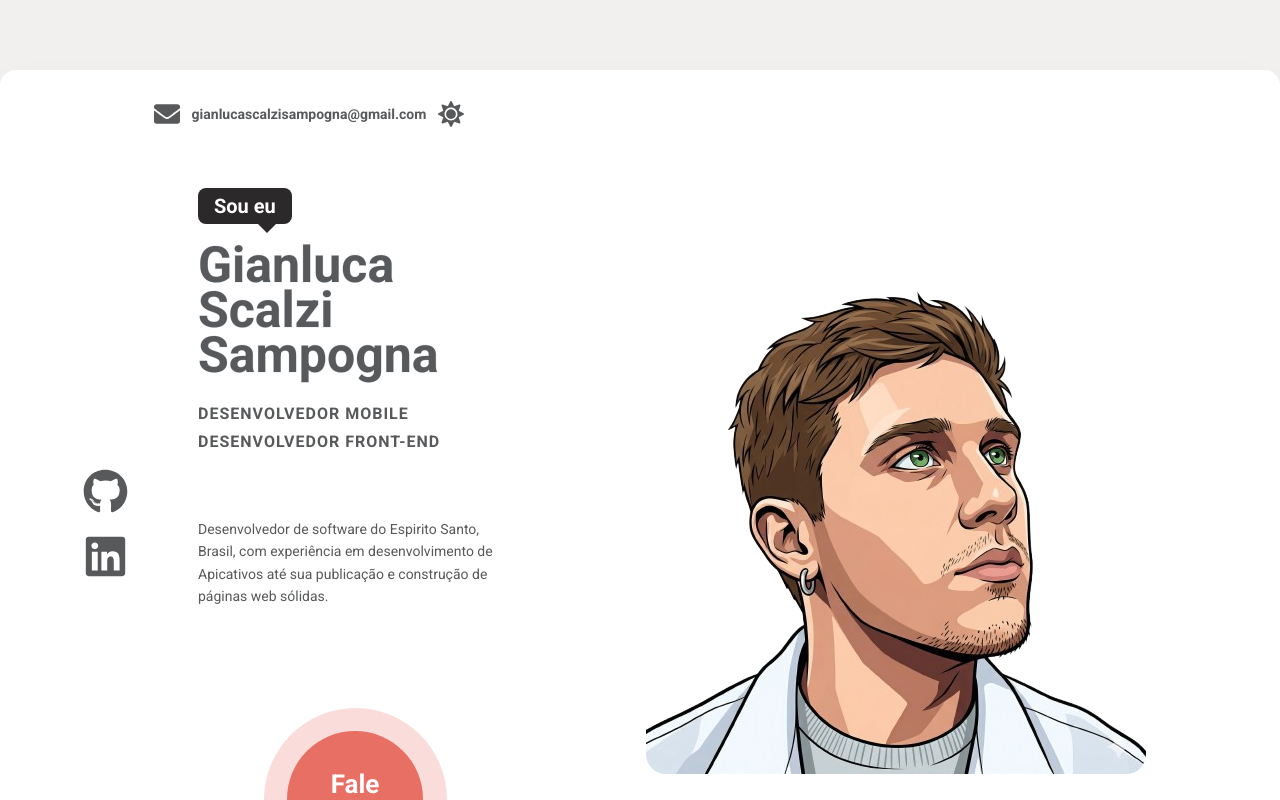
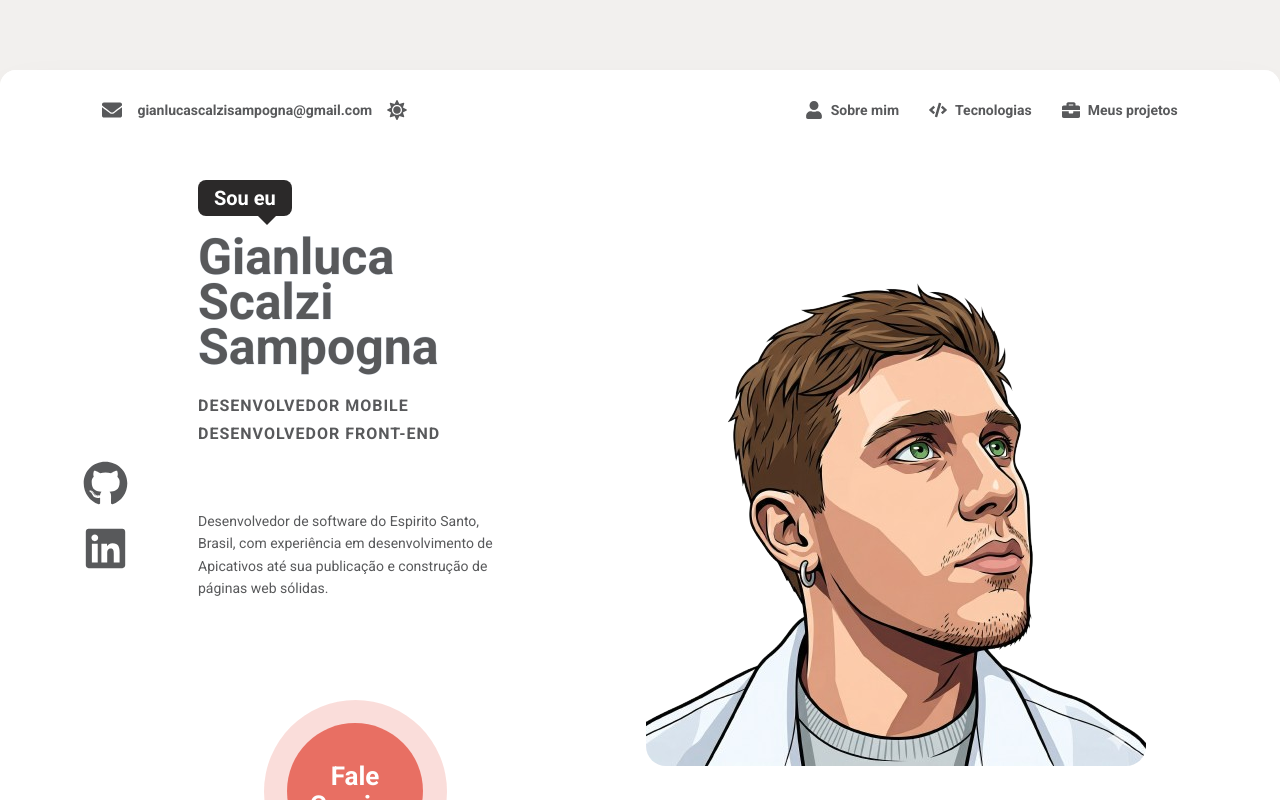
Before and after one commit to gianluca-sampogna/portifolio-gianluca, a React (Vite) app: page / in a window 1280 px wide. Shown: the top 800 px of the page. Built offline with nearby package versions, Linux system fonts and the light colour scheme.

Commit message:
feat (header): Adiciona navegação para módulos importantes

```diff
--- a/src/Views/Home/components/Header/index.tsx
+++ b/src/Views/Home/components/Header/index.tsx
@@ -1,15 +1,33 @@
 import React from "react";
 import { Icon } from "@src/components/Icon";
-import { FaEnvelope, FaSun } from "react-icons/fa";
+import { FaEnvelope, FaSun, FaUser, FaCode, FaBriefcase } from "react-icons/fa";
 import "./styles/index.css";
 
 const Header = () => {
   return (
     <div id="container-header">
-      {/* Remova as divs internas e deixe os elementos soltos */}
-      <Icon as={FaEnvelope} size={26} color="var(--cinza)" />
-      <p>gianlucascalzisampogna@gmail.com</p>
-      <Icon as={FaSun} size={26} color="var(--cinza)" />
+      <div className="conteudo-esquerda">
+        <Icon as={FaEnvelope} size={20} color="var(--cinza)" />
+        <p>gianlucascalzisampogna@gmail.com</p>
+        <Icon as={FaSun} size={20} color="var(--cinza)" />
+      </div>
+
+      <div className="conteudo-direita">
+        <a href="#container-sobre-mim" className="parte">
+          <Icon as={FaUser} size={18} color="var(--cinza)" />
+          <span>Sobre mim</span>
+        </a>
+
+        <a href="#tecnologias" className="parte">
+          <Icon as={FaCode} size={18} color="var(--cinza)" />
+          <span>Tecnologias</span>
+        </a>
+
+        <a href="#meus-projetos-secao" className="parte">
+          <Icon as={FaBriefcase} size={18} color="var(--cinza)" />
+          <span id="meus-projetos">Meus projetos</span>
+        </a>
+      </div>
     </div>
   );
 };
--- a/src/Views/Home/components/Header/styles/index.css
+++ b/src/Views/Home/components/Header/styles/index.css
@@ -1,30 +1,54 @@
 #container-header {
-    height: 88px;
+    height: 80px;
     width: 100%;
     background-color: var(--branco);
-    padding-left: 12%;
+    padding: 0 8%;
 
     display: flex;
     align-items: center;
-    gap: 12px;
+    justify-content: space-between;
+    position: sticky;
+    top: 0;
+    z-index: 1000;
+}
+
+#container-header .conteudo-esquerda {
+    display: flex;
+    align-items: center;
+    gap: 15px;
+}
+
+#container-header .conteudo-direita {
+    display: flex;
+    align-items: center;
+    gap: 30px;
+}
+
+#container-header .conteudo-direita .parte {
+    display: flex;
+    align-items: center;
+    gap: 8px;
+    text-decoration: none;
+    transition: all 0.3s ease;
+    cursor: pointer;
+}
+
+#container-header .conteudo-direita .parte span {
+    font-family: 'Roboto', sans-serif;
+    font-size: 14px;
+    font-weight: 700;
+    color: var(--cinza);
+}
+
+#container-header .conteudo-direita .parte:hover {
+    transform: translateY(-2px);
+    opacity: 0.7;
 }
 
 #container-header p {
     font-family: 'Roboto', sans-serif;
     font-size: 14px;
     font-weight: 700;
-    line-height: 21px;
-    letter-spacing: 0%;
-
     color: var(--cinza);
-
-    display: flex;
-    align-items: center;
-    text-decoration: none;
+    margin: 0;
 }
-
-#container-header div {
-    display: flex;
-    align-items: center;
-    height: 100%;
-}
--- a/src/Views/Home/components/Tecnologias/index.tsx
+++ b/src/Views/Home/components/Tecnologias/index.tsx
@@ -232,7 +232,7 @@ const Tecnologias = () => {
 
   return (
     <div className="container">
-      <div>
+      <div id="tecnologias">
         <p className="titulo">Tecnologias</p>
         <div className="sublinhado">
           <Sublinhado />
@@ -261,7 +261,9 @@ const Tecnologias = () => {
       </div>
 
       <div>
-        <p className="titulo">Meus Projetos</p>
+        <p className="titulo" id="meus-projetos-secao">
+          Meus Projetos
+        </p>
         <div className="sublinhado">
           <Sublinhado />
         </div>
```
